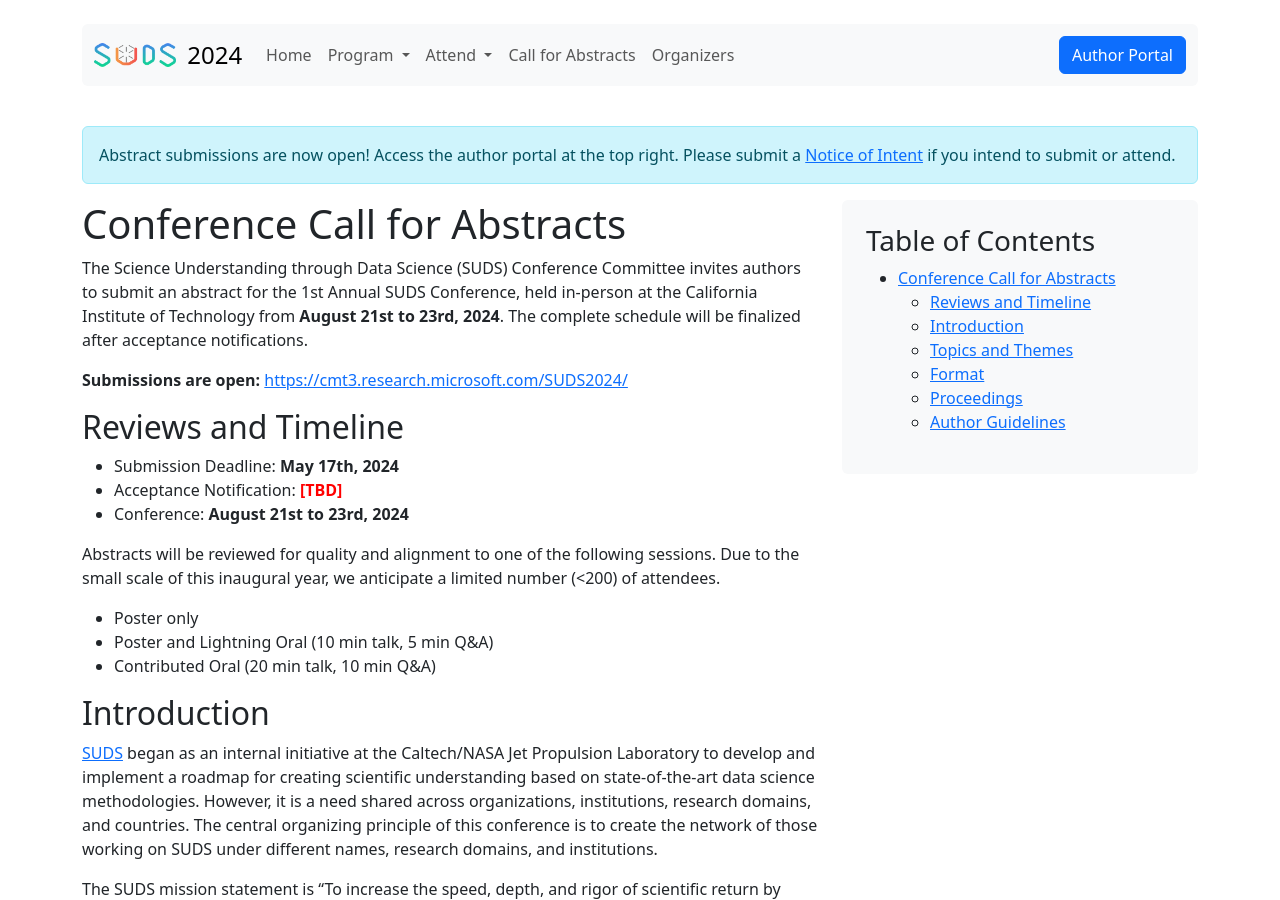
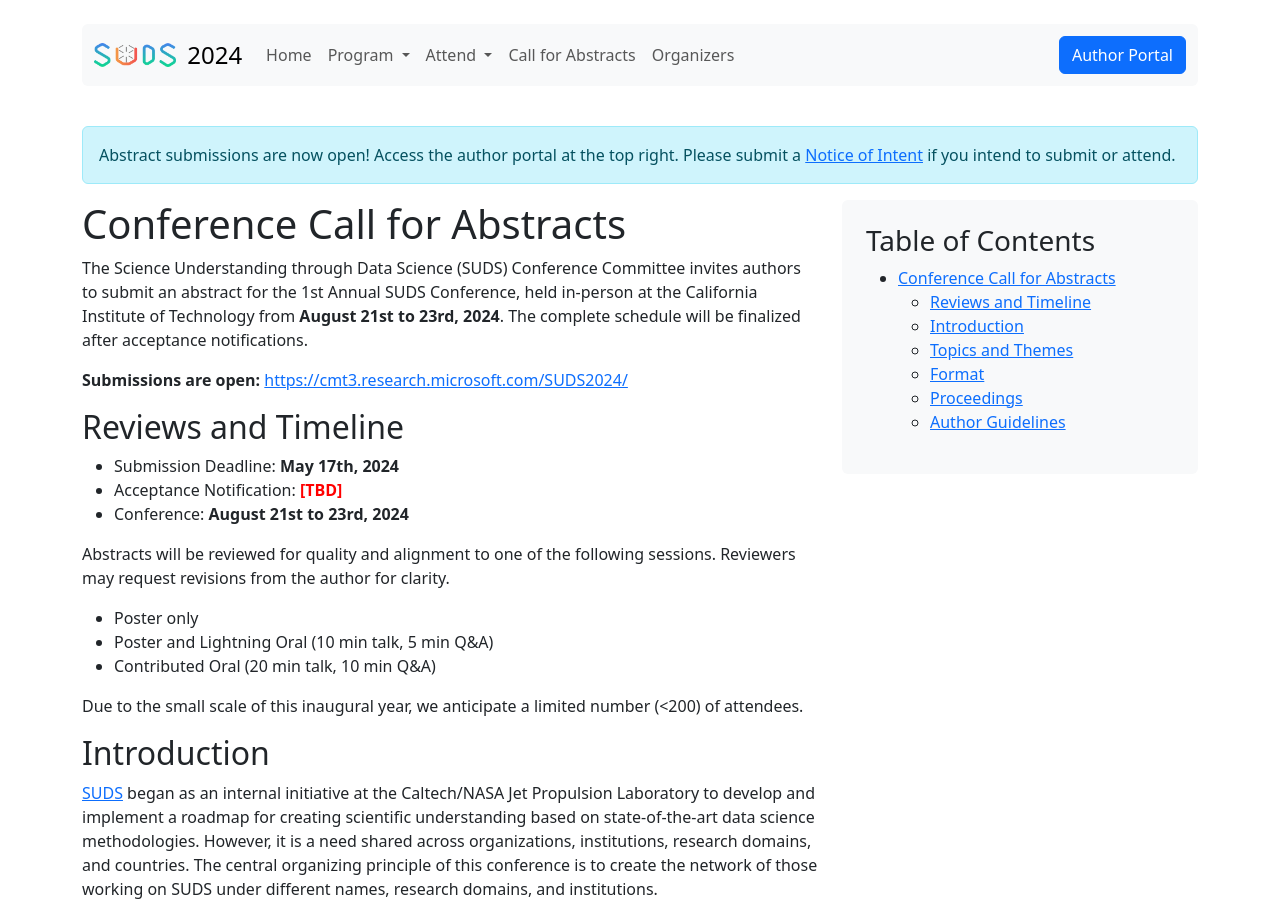
Before and after one commit to JPLMLIA/sudsconf, a Jekyll site: the page built from call.md, in a window 1280 px wide and 900 px high. Built offline with Jekyll 4.4.1, drawn with Linux system fonts in a browser that asks for light colours; a script that is not in the unit is left out; comment, search, counter and statistics services are not loaded.

Commit message:
Updated Call

```diff
--- a/call.md
+++ b/call.md
@@ -18,10 +18,12 @@ The Science Understanding through Data Science (SUDS) Conference Committee invit
 - Acceptance Notification: **[TBD]**
 - Conference: **August 21st to 23rd, 2024**
 
-Abstracts will be reviewed for quality and alignment to one of the following sessions. Due to the small scale of this inaugural year, we anticipate a limited number (<200) of attendees.
+Abstracts will be reviewed for quality and alignment to one of the following sessions. Reviewers may request revisions from the author for clarity.
 - Poster only
 - Poster and Lightning Oral (10 min talk, 5 min Q&A)
 - Contributed Oral (20 min talk, 10 min Q&A)
+
+Due to the small scale of this inaugural year, we anticipate a limited number (<200) of attendees.
 
 ## Introduction
 [SUDS](https://www.jpl.nasa.gov/go/suds) began as an internal initiative at the Caltech/NASA Jet Propulsion Laboratory to develop and implement a roadmap for creating scientific understanding based on state-of-the-art data science methodologies. However, it is a need shared across organizations, institutions, research domains, and countries. The central organizing principle of this conference is to create the network of those working on SUDS under different names, research domains, and institutions.
```
